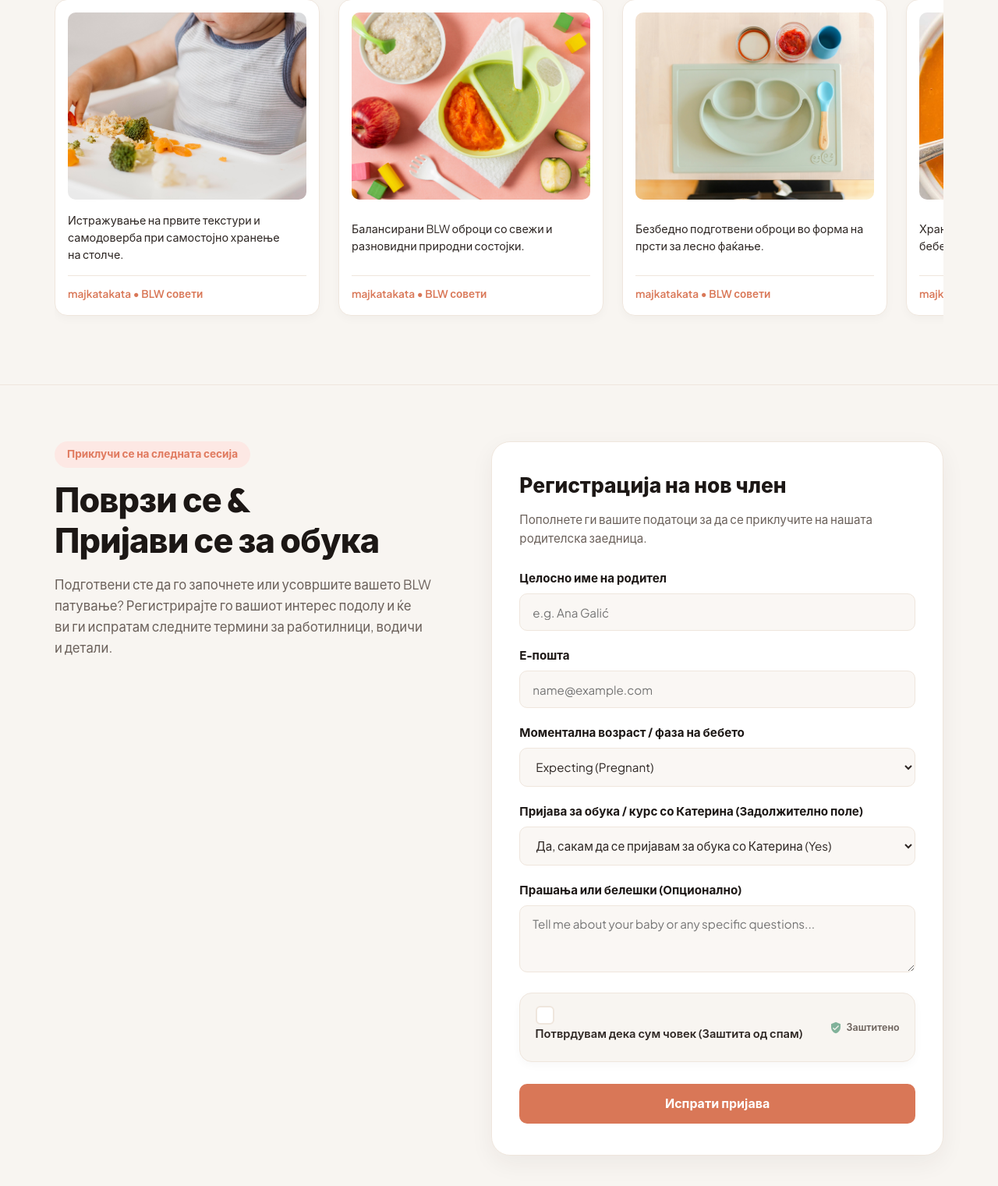
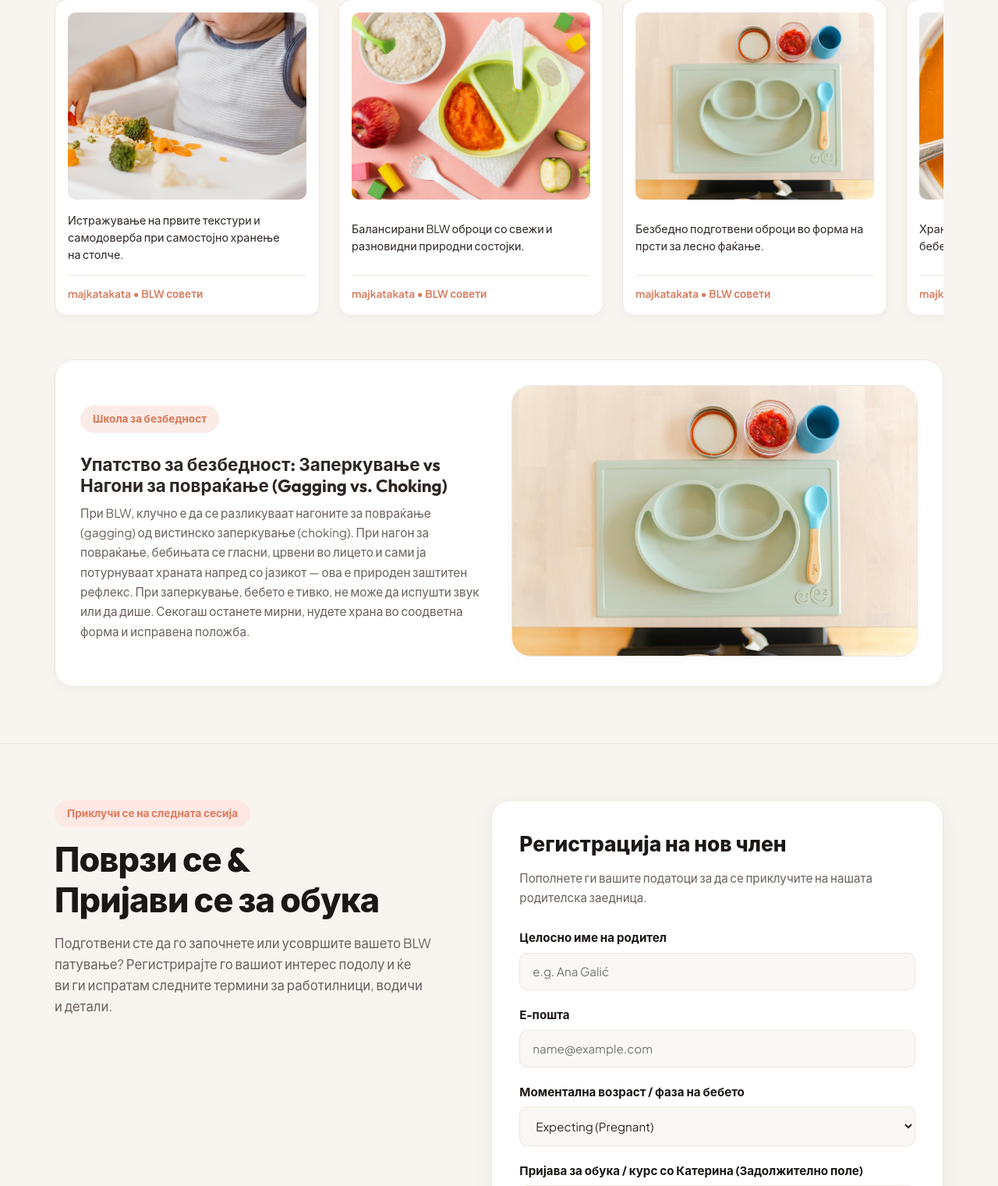
Before and after one commit to ledjape/majkatakata, a Django app: page / in a window 1280 px wide. Shown: the part 3914-5435 px from the top of the page at 78% size. Run offline with Django 5.2, Linux system fonts and the light colour scheme; data that the repository does not hold is empty.

Commit message:
Add Gagging vs Choking educational safety feature block with photo and paragraph in Gallery section

```diff
--- a/hub/templates/hub/home.html
+++ b/hub/templates/hub/home.html
@@ -303,6 +303,27 @@
             </div>
           </div>
         </div>
+
+        <!-- Educational Safety Feature Block (Choking vs Gagging Instructions) -->
+        <div class="choking-safety-box" style="margin-top: 2.5rem; background: var(--bg-card); border: 1px solid var(--border-color); border-radius: var(--radius-lg); padding: 2rem; box-shadow: var(--shadow-sm);">
+          <div class="grid-2col" style="align-items: center; gap: 2rem;">
+            <div>
+              <span class="session-pill" style="background: rgba(217, 119, 87, 0.15); color: var(--primary);" data-lang-mk="Школа за безбедност" data-lang-en="Safety First Guide">Школа за безбедност</span>
+              <h3 style="font-family: var(--font-heading); font-size: 1.4rem; margin: 0.75rem 0 0.5rem 0; color: var(--text-main);" data-lang-mk="Упатство за безбедност: Заперкување vs Нагони за повраќање (Gagging vs. Choking)" data-lang-en="Safety Guide: Gagging vs. Choking Instructions">
+                Упатство за безбедност: Заперкување vs Нагони за повраќање (Gagging vs. Choking)
+              </h3>
+              <p class="lang-block-mk" style="color: var(--text-muted); font-size: 0.96rem; line-height: 1.65; margin: 0.5rem 0 0 0;">
+                При BLW, клучно е да се разликуваат нагоните за повраќање (gagging) од вистинско заперкување (choking). При нагон за повраќање, бебињата се гласни, црвени во лицето и сами ја потурнуваат храната напред со јазикот — ова е природен заштитен рефлекс. При заперкување, бебето е тивко, не може да испушти звук или да дише. Секогаш останете мирни, нудете храна во соодветна форма и исправена положба.
+              </p>
+              <p class="lang-block-en" style="display:none; color: var(--text-muted); font-size: 0.96rem; line-height: 1.65; margin: 0.5rem 0 0 0;">
+                With BLW, it is essential to distinguish between gagging and true choking. During gagging, babies make noise, turn red, and use their tongue reflex to push food forward safely. True choking is silent—the baby cannot make noise or breathe. Always stay calm, serve age-appropriate food shapes, and ensure your baby sits fully upright.
+              </p>
+            </div>
+            <div>
+              <img src="{% static 'img/res_2/plate_tray_baby_led_weaning_2.jpg' %}" alt="Безбедно подготведена храна за бебиња" class="rounded-section-img" style="box-shadow: var(--shadow-sm);" loading="lazy" decoding="async" />
+            </div>
+          </div>
+        </div>
       </div>
     </section>
 
```
